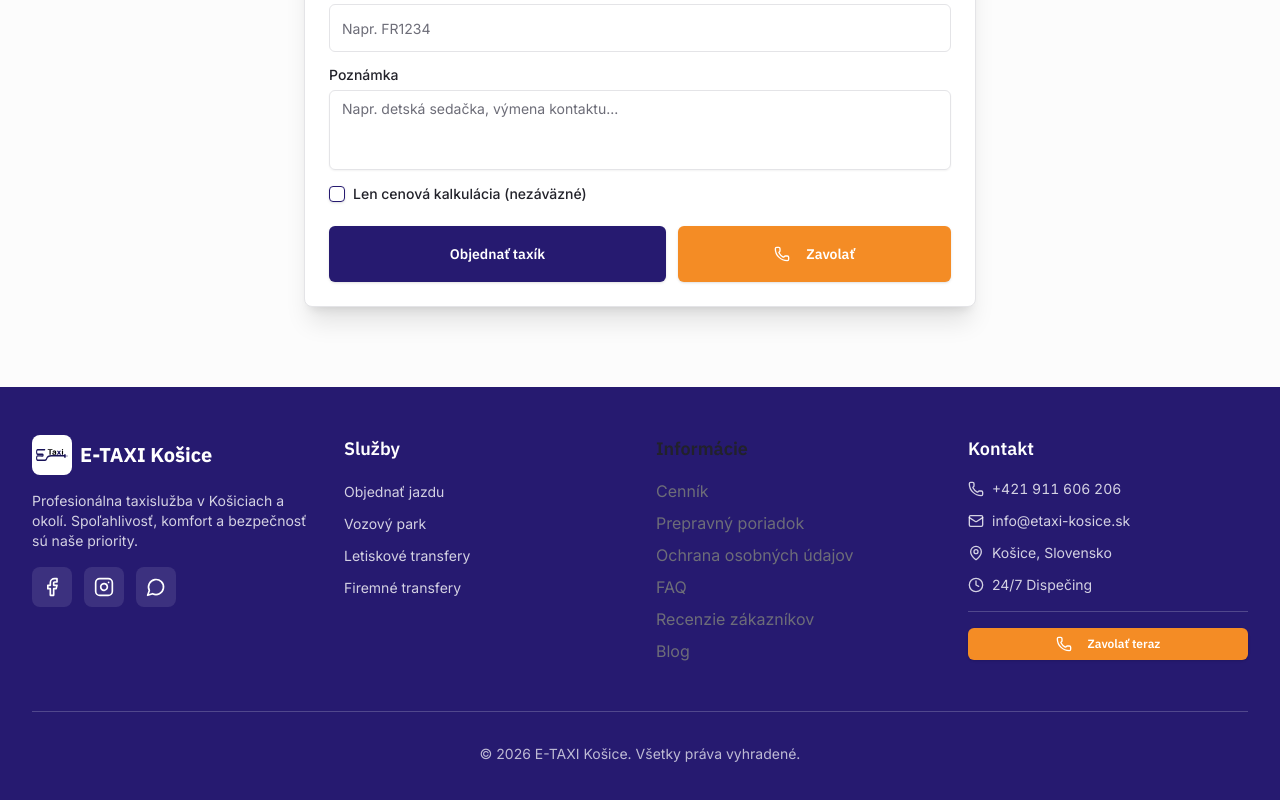
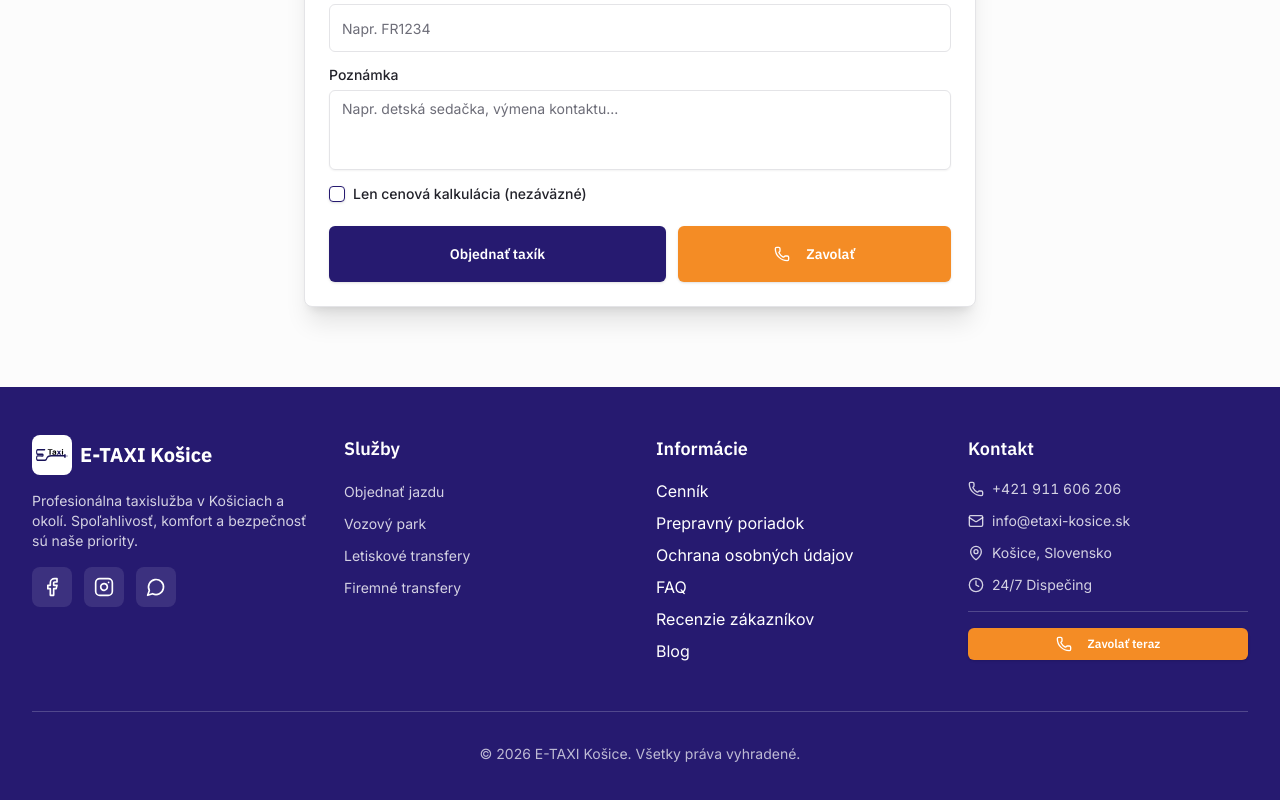
Before and after one commit to peterbejcek/sg-5ee718f3-49be-42fb-857b-8ae5c6e22001-1777794411, a Next.js app: page / in a window 1280 px wide. Shown: the part 8352-9152 px from the top of the page. Built offline with nearby package versions, Linux system fonts and the light colour scheme.

Commit message:
style(footer): change info column text color to white

```diff
--- a/src/components/Footer.tsx
+++ b/src/components/Footer.tsx
@@ -83,37 +83,37 @@ export function Footer() {
           {/* Information */}
           <div>
             <div>
-              <h3 className="font-display font-semibold text-lg mb-4 text-foreground">
+              <h3 className="font-display font-semibold text-lg mb-4 text-white">
                 Informácie
               </h3>
               <ul className="space-y-2">
                 <li>
-                  <Link href="/cennik" className="text-muted-foreground hover:text-primary transition-colors">
+                  <Link href="/cennik" className="text-white hover:text-accent transition-colors">
                     Cenník
                   </Link>
                 </li>
                 <li>
-                  <Link href="/prepravny-poriadok" className="text-muted-foreground hover:text-primary transition-colors">
+                  <Link href="/prepravny-poriadok" className="text-white hover:text-accent transition-colors">
                     Prepravný poriadok
                   </Link>
                 </li>
                 <li>
-                  <Link href="/ochrana-osobnych-udajov" className="text-muted-foreground hover:text-primary transition-colors">
+                  <Link href="/ochrana-osobnych-udajov" className="text-white hover:text-accent transition-colors">
                     Ochrana osobných údajov
                   </Link>
                 </li>
                 <li>
-                  <Link href="#faq" className="text-muted-foreground hover:text-primary transition-colors">
+                  <Link href="#faq" className="text-white hover:text-accent transition-colors">
                     FAQ
                   </Link>
                 </li>
                 <li>
-                  <Link href="#recenzie" className="text-muted-foreground hover:text-primary transition-colors">
+                  <Link href="#recenzie" className="text-white hover:text-accent transition-colors">
                     Recenzie zákazníkov
                   </Link>
                 </li>
                 <li>
-                  <Link href="#blog" className="text-muted-foreground hover:text-primary transition-colors">
+                  <Link href="#blog" className="text-white hover:text-accent transition-colors">
                     Blog
                   </Link>
                 </li>
```
